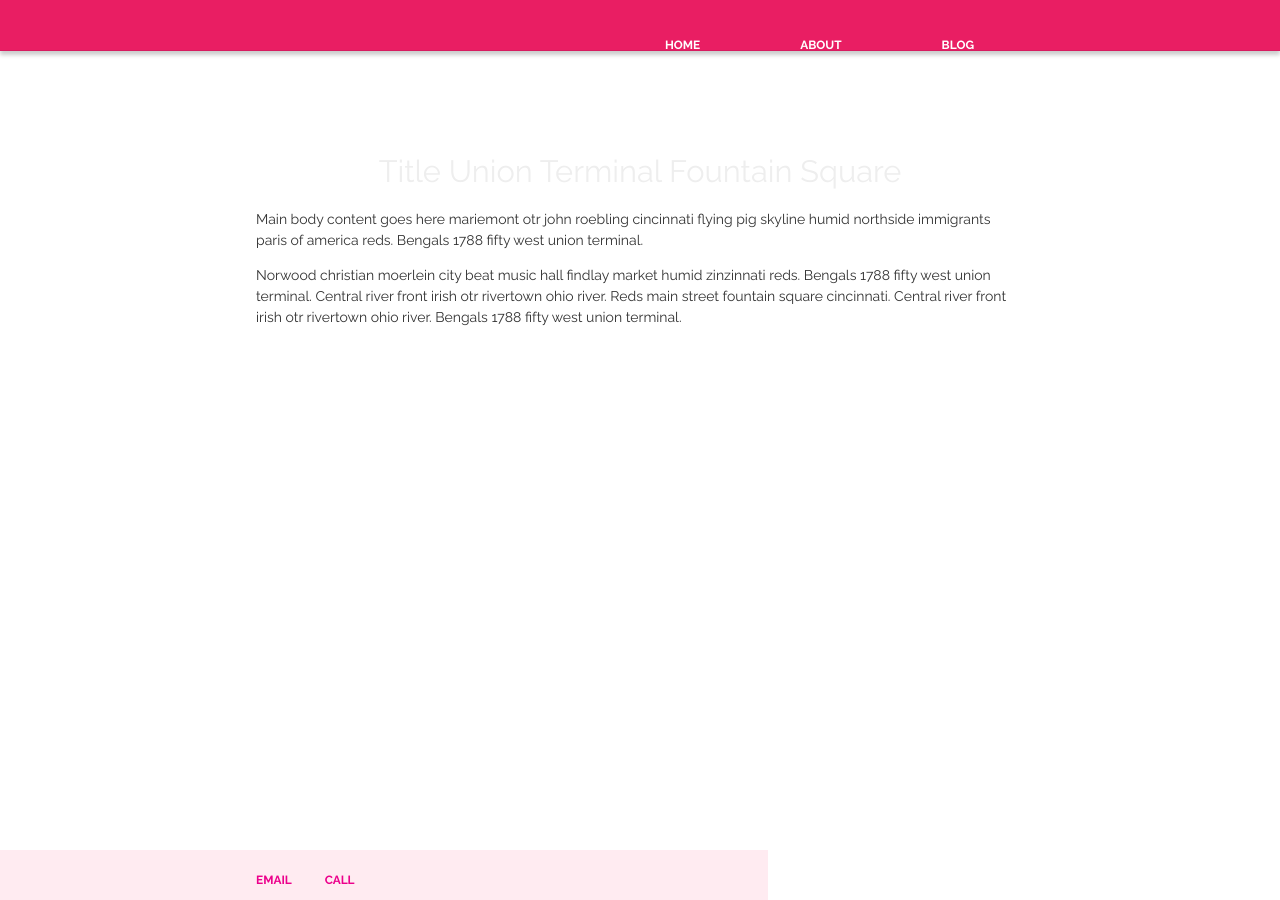
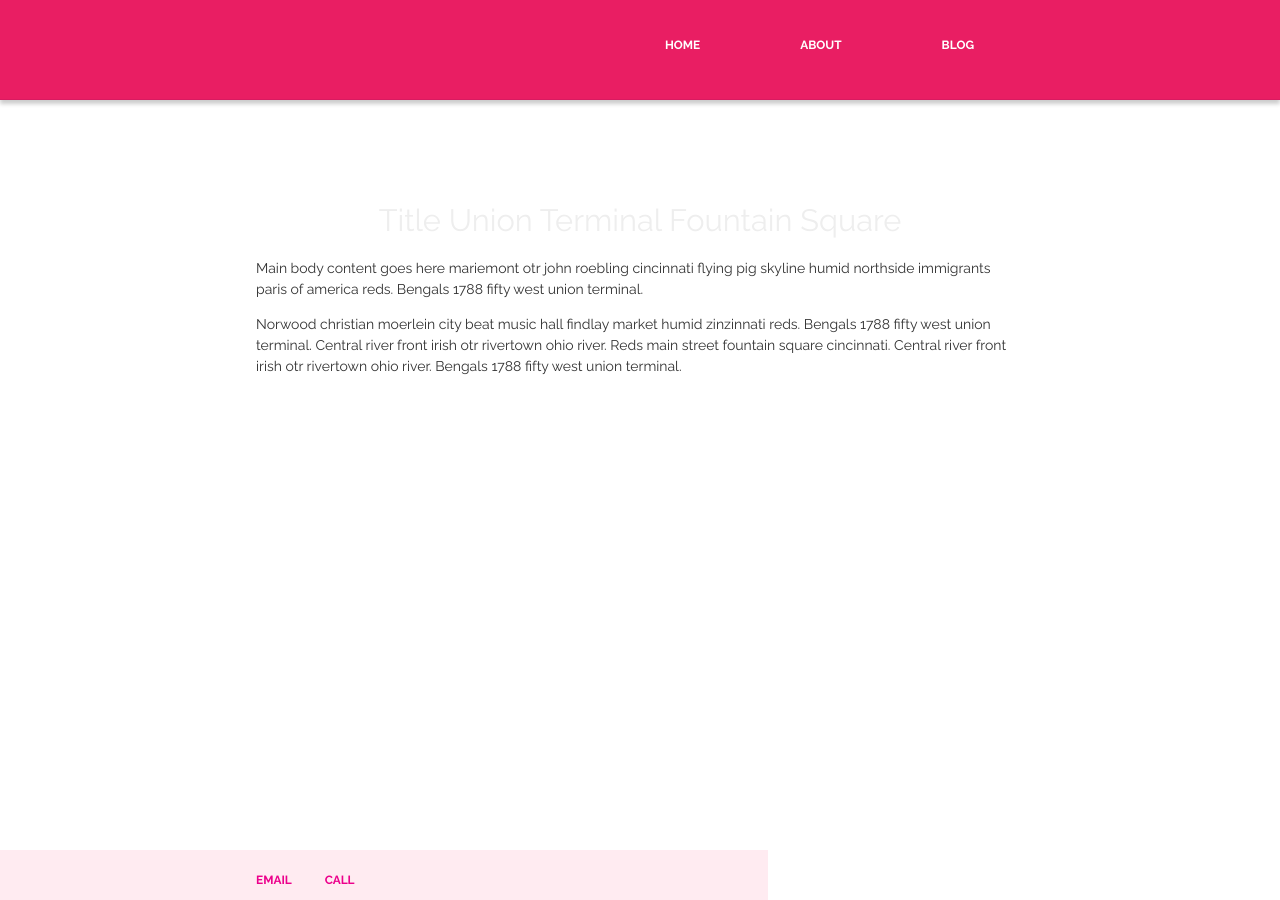
Before and after one commit to banbanbana/happybana.github.io, a Jekyll site: the page index.html, which Jekyll copies as it is, in a window 1280 px wide. Built offline with Jekyll 4.4.1, drawn with Linux system fonts in a browser that asks for light colours.

Commit message:
Update test.css

```diff
--- a/css/test.css
+++ b/css/test.css
@@ -6,7 +6,7 @@
 
 header {
 	  background: #181818;
-	  height: 50px;
+	  height: 100px;
 	  padding-top: 40px;
 }
 
```
